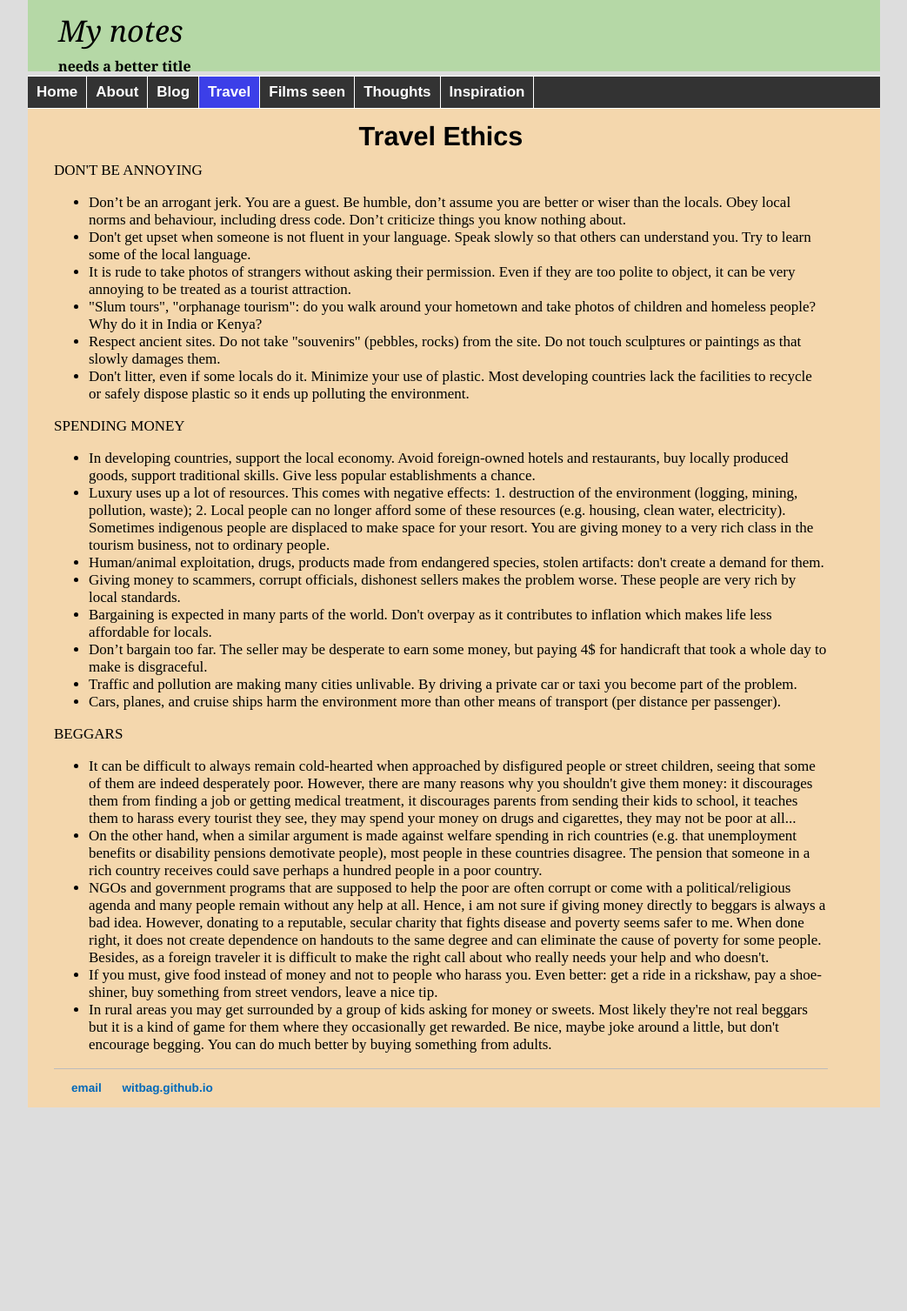
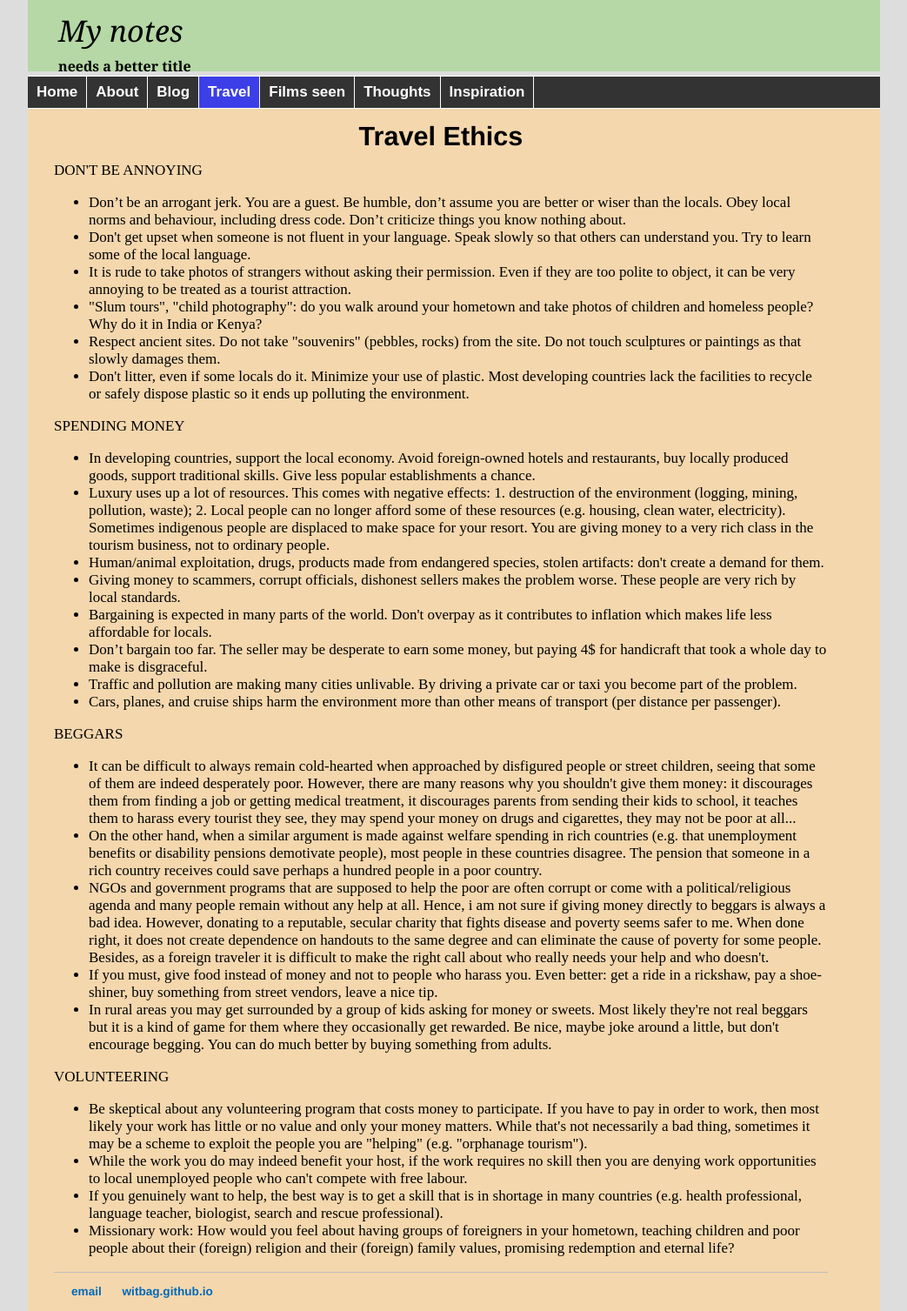
Before and after one commit to witbag/witbag.github.io, a Jekyll site: the page built from travel/ethics.html, in a window 1280 px wide. Shown: the whole page at 87% size, without its empty margins (118-1161 px from the left). Built offline with Jekyll 4.4.1, drawn with Linux system fonts in a browser that asks for light colours; before the commit the page ends 1273 px from its top, so only the background shows below that.

Commit message:
Update ethics.html

```diff
--- a/travel/ethics.html
+++ b/travel/ethics.html
@@ -13,7 +13,7 @@ DON'T BE ANNOYING<br>
 <li>Don’t be an arrogant jerk. You are a guest. Be humble, don’t assume you are better or wiser than the locals. Obey local norms and behaviour, including dress code. Don’t criticize things you know nothing about.
 <li>Don't get upset when someone is not fluent in your language. Speak slowly so that others can understand you. Try to learn some of the local language.
 <li>It is rude to take photos of strangers without asking their permission. Even if they are too polite to object, it can be very annoying to be treated as a tourist attraction.
-<li>"Slum tours", "orphanage tourism": do you walk around your hometown and take photos of children and homeless people? Why do it in India or Kenya?
+<li>"Slum tours", "child photography": do you walk around your hometown and take photos of children and homeless people? Why do it in India or Kenya?
 <li>Respect ancient sites. Do not take "souvenirs" (pebbles, rocks) from the site. Do not touch sculptures or paintings as that slowly damages them.
 <li>Don't litter, even if some locals do it. Minimize your use of plastic. Most developing countries lack the facilities to recycle or safely dispose plastic so it ends up polluting the environment.
 </ul>
@@ -36,3 +36,9 @@ DON'T BE ANNOYING<br>
 <li>If you must, give food instead of money and not to people who harass you. Even better: get a ride in a rickshaw, pay a shoe-shiner, buy something from street vendors, leave a nice tip.
 <li>In rural areas you may get surrounded by a group of kids asking for money or sweets. Most likely they're not real beggars but it is a kind of game for them where they occasionally get rewarded. Be nice, maybe joke around a little, but don't encourage begging. You can do much better by buying something from adults.
 </ul>
+<p>VOLUNTEERING</p>
+<ul>
+<li>Be skeptical about any volunteering program that costs money to participate. If you have to pay in order to work, then most likely your work has little or no value and only your money matters. While that's not necessarily a bad thing, sometimes it may be a scheme to exploit the people you are "helping" (e.g. "orphanage tourism").
+<li>While the work you do may indeed benefit your host, if the work requires no skill then you are denying work opportunities to local unemployed people who can't compete with free labour.
+<li>If you genuinely want to help, the best way is to get a skill that is in shortage in many countries (e.g. health professional, language teacher, biologist, search and rescue professional).
+<li>Missionary work: How would you feel about having groups of foreigners in your hometown, teaching children and poor people about their (foreign) religion and their (foreign) family values, promising redemption and eternal life?
```
